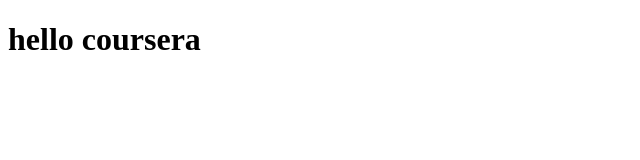
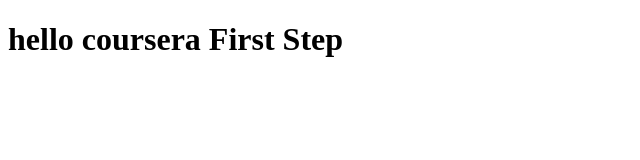
Before and after one commit to benghorm/Angular, a plain HTML site: page index.html in a window 1280 px wide. Shown: the whole page, without its empty margins (0-640 px from the left). Drawn offline with Linux system fonts and the light colour scheme.

Commit message:
Second commit on the web file .

```diff
--- a/index.html
+++ b/index.html
@@ -5,7 +5,7 @@
     <title>hello coursera</title>
   </head>
   <body>
-    <h1>hello coursera</h1>
+    <h1>hello coursera First Step</h1>
 
   </body>
 </html>
```
Also changed, not shown: 1 other file.
